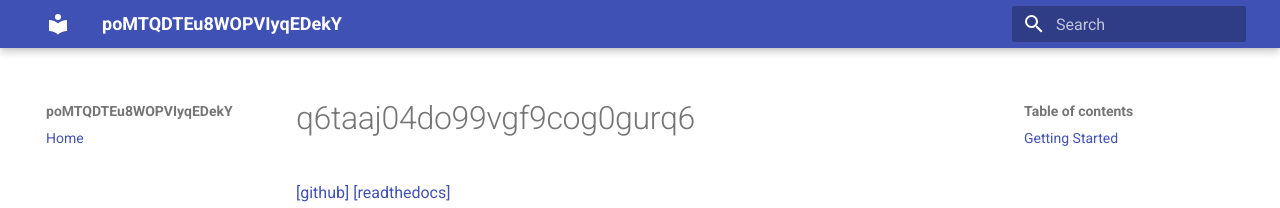
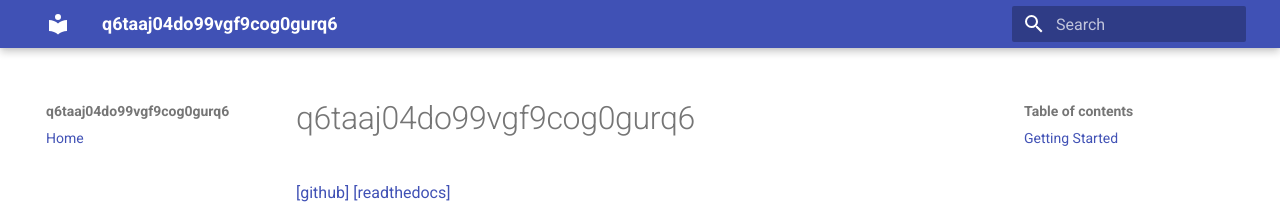
Before and after one commit to jevangoh/poMTQDTEu8WOPVIyqEDekY, an MkDocs documentation site: the page built from documentation/README.md, in a window 1280 px wide. Shown: the top 208 px of the page. Built offline with MkDocs 1.6.1 and Material for MkDocs 9.7.7, drawn with Linux system fonts in a browser that asks for light colours.

Commit message:
changed repo name in readthedocs config, added .md files

```diff
--- a/mkdocs.yaml
+++ b/mkdocs.yaml
@@ -1,4 +1,4 @@
-site_name: poMTQDTEu8WOPVIyqEDekY # please change accordingly
+site_name: q6taaj04do99vgf9cog0gurq6 # please change accordingly
 theme:
   name: material
 
```
Also changed, not shown: .github/code_of_conduct.md (added), .github/contributing.md (added), .github/governance.md (added), .github/security.md (added), .github/support.md (added).
